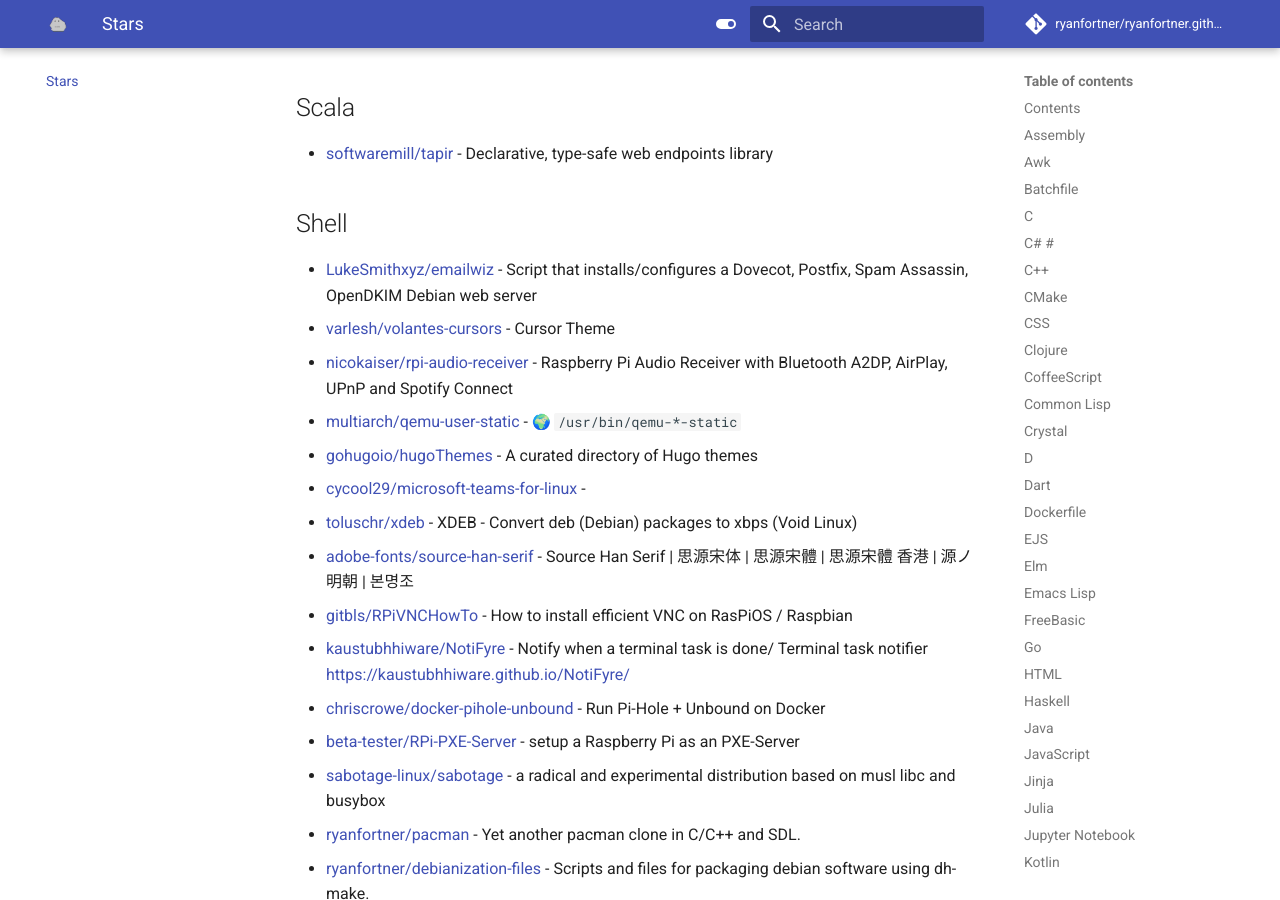
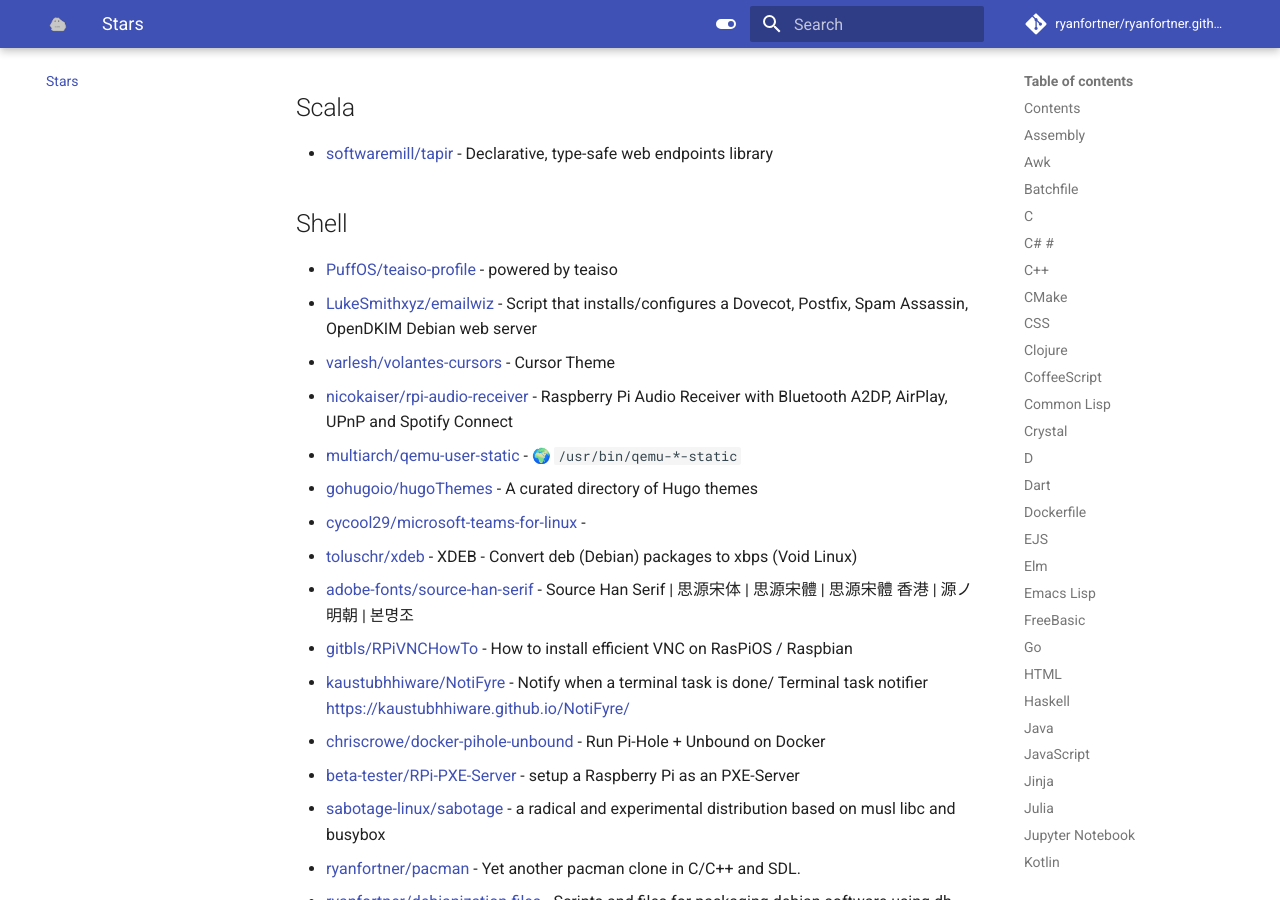
Before and after one commit to ryanfortner/ryanfortner.github.io, an MkDocs documentation site: the page built from docs/stars.md, in a window 1280 px wide and 900 px high, scrolled down 53616 px. Built offline with MkDocs 1.6.1 and Material for MkDocs 9.7.7, drawn with Linux system fonts in a browser that asks for light colours; emoji names are drawn with the system emoji font; comment, search, counter and statistics services are not loaded.

Commit message:
Update awesome-stars list

```diff
--- a/docs/stars.md
+++ b/docs/stars.md
@@ -1327,6 +1327,7 @@
 
 ## Shell
 
+- [PuffOS/teaiso-profile](https://github.com/PuffOS/teaiso-profile) - powered by teaiso
 - [LukeSmithxyz/emailwiz](https://github.com/LukeSmithxyz/emailwiz) - Script that installs/configures a Dovecot, Postfix, Spam Assassin, OpenDKIM Debian web server
 - [varlesh/volantes-cursors](https://github.com/varlesh/volantes-cursors) - Cursor Theme
 - [nicokaiser/rpi-audio-receiver](https://github.com/nicokaiser/rpi-audio-receiver) - Raspberry Pi Audio Receiver with Bluetooth A2DP, AirPlay, UPnP and Spotify Connect
```
